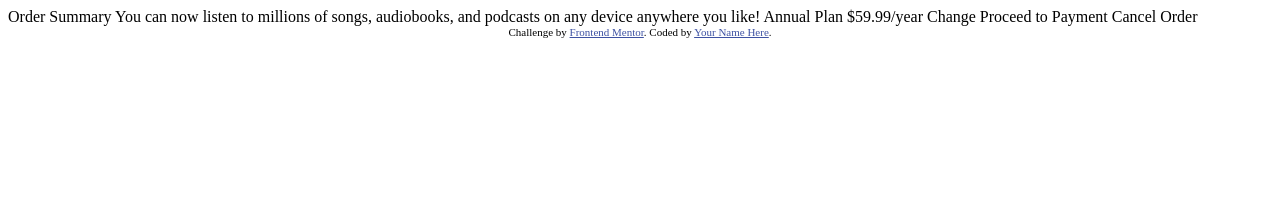
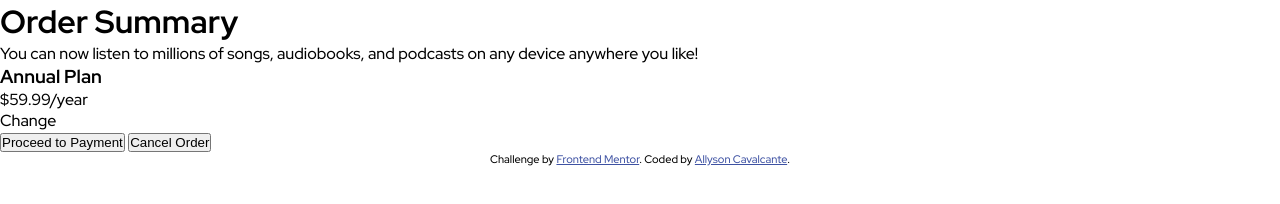
Before and after one commit to allysonbelo/order-summary-component-main, a plain HTML site: page index.html in a window 1280 px wide. Drawn offline with Linux system fonts and the light colour scheme.

Commit message:
:construction: Create the project structure

```diff
--- a/index.html
+++ b/index.html
@@ -1,37 +1,42 @@
 <!DOCTYPE html>
 <html lang="en">
+
 <head>
   <meta charset="UTF-8">
-  <meta name="viewport" content="width=device-width, initial-scale=1.0"> <!-- displays site properly based on user's device -->
+  <meta name="viewport" content="width=device-width, initial-scale=1.0">
+  <link rel="icon" type="image/png" sizes="32x32" href="./images/favicon-32x32.png">
+  <title>Frontend Mentor | Order summary card</title>
+  <link rel="stylesheet" href="style.css">
 
-  <link rel="icon" type="image/png" sizes="32x32" href="./images/favicon-32x32.png">
+  <!-- Font -->
+  <link rel="preconnect" href="https://fonts.googleapis.com">
+  <link rel="preconnect" href="https://fonts.gstatic.com" crossorigin>
+  <link href="https://fonts.googleapis.com/css2?family=Red+Hat+Display:wght@500;700;900&display=swap" rel="stylesheet">
 
-  <title>Frontend Mentor | Order summary card</title>
+</head>
 
-  <!-- Feel free to remove these styles or customise in your own stylesheet 👍 -->
-  <style>
-    .attribution { font-size: 11px; text-align: center; }
-    .attribution a { color: hsl(228, 45%, 44%); }
-  </style>
-</head>
-<body>
+<body class="container">
+  <main class="content">
+    <h1 class="content__title">Order Summary</h1>
 
-  Order Summary
+    <p class="contetnt__text">You can now listen to millions of songs, audiobooks, and podcasts on any
+    device anywhere you like!</p>
 
-  You can now listen to millions of songs, audiobooks, and podcasts on any
-  device anywhere you like!
+    <div class="plain">
+      <h3 class="plain__title">Annual Plan</h3>
+      <p class="plain__text">$59.99/year</p>
+      <a class="plain__link">Change</a>
+    </div>
 
-  Annual Plan
-  $59.99/year
+    <button>Proceed to Payment</button>
+    <button>Cancel Order</button>
 
-  Change
-
-  Proceed to Payment
-  Cancel Order
+  </main>
 
   <div class="attribution">
     Challenge by <a href="https://www.frontendmentor.io?ref=challenge" target="_blank">Frontend Mentor</a>.
-    Coded by <a href="#">Your Name Here</a>.
+    Coded by <a href="https://allysonbelo.com/" target="_blank">Allyson Cavalcante</a>.
   </div>
 </body>
+
 </html>
--- /dev/null
+++ b/style.css
@@ -0,0 +1,27 @@
+:root {
+    --color-pale-blue: hsl(225, 100%, 94%);
+    --color-bright-blue: hsl(245, 75%, 52%);
+    --color-very-pale-blue: hsl(225, 100%, 98%);
+    --color-desaturated-blue: hsl(224, 23%, 55%);
+    --color-dark-blue: hsl(223, 47%, 23%);
+}
+
+* {
+    margin: 0;
+    padding: 0;
+    box-sizing: border-box;
+}
+
+body {
+    font-family: 'Red Hat Display', sans-serif;
+    font-size: 16px;
+}
+
+.attribution {
+    font-size: 11px;
+    text-align: center;
+}
+
+.attribution a {
+    color: hsl(228, 45%, 44%);
+}
```
Also changed, not shown: images/illustration-hero.svg.
